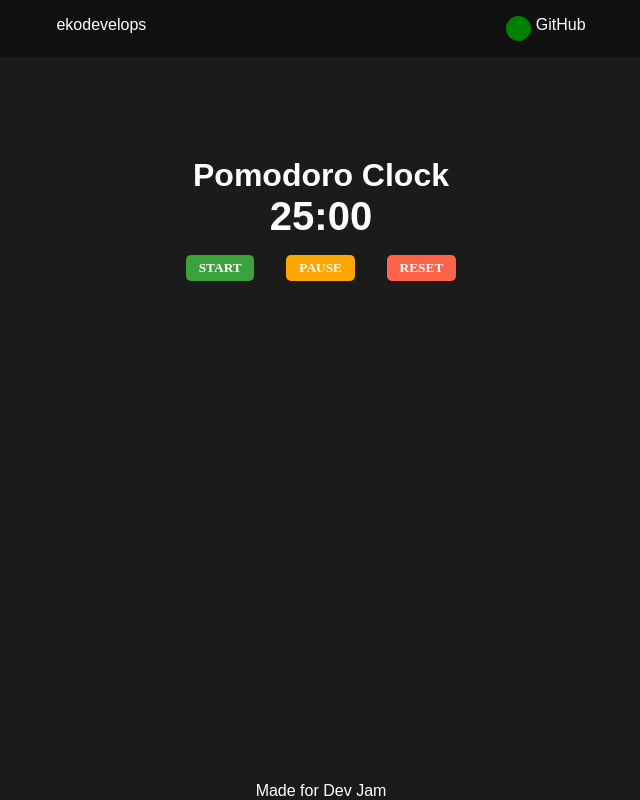
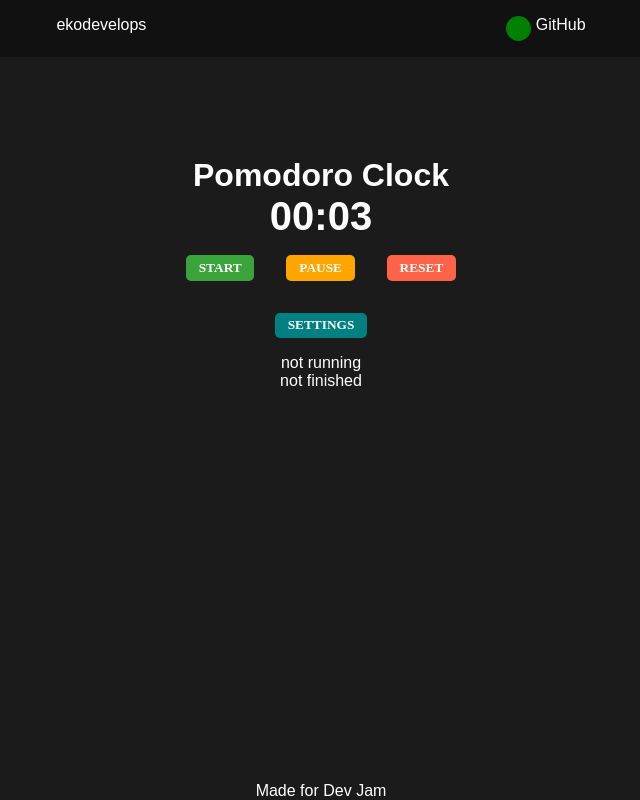
Before and after one commit to eko-develops/pomodoro-clock-react, a React (Create React App) app: page / in a window 1280 px wide. Shown: the whole page, without its empty margins (319-959 px from the left). Built offline with nearby package versions, Linux system fonts and the light colour scheme.

Commit message:
Basic functionality of the clock

```diff
--- a/src/components/Clock.js
+++ b/src/components/Clock.js
@@ -1,24 +1,67 @@
+import { useState, useEffect } from 'react';
+
 const Clock = () => {
+
+    const [minutes, setMinutes] = useState(0);
+    const [seconds, setSeconds] = useState(3);
+    const [isRunning, setIsRunning] = useState(false);
+    const [isFinished, setIsFinished] = useState(false);
+
+    const timerMinutes = minutes < 10 ? `0${minutes}` : minutes;
+    const timerSeconds = seconds < 10 ? `0${seconds}` : seconds;
+
+    useEffect(() => {
+        if(isRunning){
+
+        const interval = setInterval( () => {
+            if(seconds === 0){
+                if(minutes !== 0){
+                    setSeconds(59);
+                    setMinutes(minutes - 1);
+                } else {
+                    //the timer is over
+                    setIsFinished(true);
+                    setIsRunning(false);
+                }
+            } else {
+                setSeconds(seconds - 1);
+            }
+        }, 1000);
+
+        return () => clearInterval(interval);
+
+        }
+
+    }, [isRunning, seconds, minutes]);
 
     const handleStart = () => {
         console.log('start clicked');
+        setIsRunning(true);
     }
     const handlePause = () => {
         console.log('pause clicked');
+        setIsRunning(false);
     }
     const handleReset = () => {
         console.log('reset clicked');
+        setIsRunning(false);
+        setIsFinished(false);
+        setMinutes(25);
+        setSeconds(0);
     }
 
     return (
         <>
         <h1>Pomodoro Clock</h1>
-        <h2 className="time">25:00</h2>
+        <h2 className="time">{timerMinutes}:{timerSeconds}</h2>
         <div className="button-wrapper">
           <button onClick={handleStart} type="button" className="start-button">Start</button>
           <button onClick={handlePause} type="button" className="pause-button">Pause</button>
           <button onClick={handleReset} type="button" className="reset-button">Reset</button>
         </div>
+          <button type="button" className="settings-button">Settings</button>
+          {isRunning ? <div>running</div> : <div>not running</div>}
+          {isFinished ? <div>finished</div> : <div>not finished</div>}
         </>
     )
 }
--- a/src/index.css
+++ b/src/index.css
@@ -25,6 +25,16 @@ footer{
     text-align: center;
 }
 
+button{
+    margin: 1rem;
+    padding: 0.3rem 0.8rem;
+    text-transform: uppercase;
+    font-weight: bold;
+    font-family: Poppins;
+    color: white;
+    border-radius: 5px;
+}
+
 .App{
     min-height: 100vh;
     background-color: #1b1b1b;
@@ -33,16 +43,6 @@ footer{
 .content{
     text-align: center;
     margin-top: 100px;
-}
-
-.button-wrapper > button{
-    margin: 1rem;
-    padding: 0.3rem 0.8rem;
-    text-transform: uppercase;
-    font-weight: bold;
-    font-family: Poppins;
-    color: white;
-    border-radius: 5px;
 }
 
 .social-icon{
@@ -76,3 +76,7 @@ footer{
 .reset-button{
     background-color: tomato;
 }
+
+.settings-button{
+    background-color: teal;
+}
```
